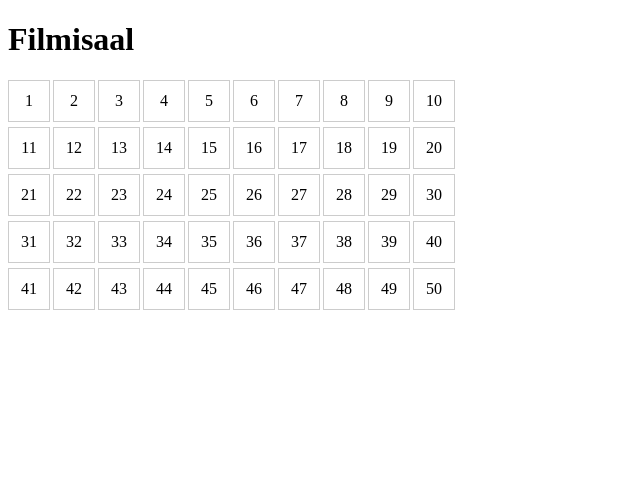
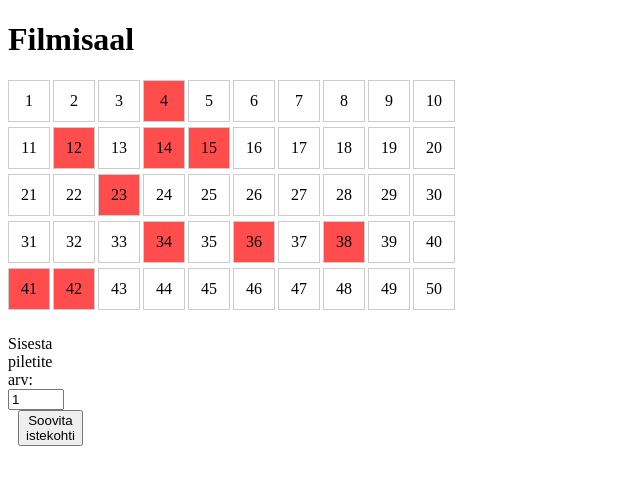
Before and after one commit to MattiasKimst/kinoKylastus, a Vue app in the folder frontend-kinokylastus/: page /filmisaal in a window 1280 px wide. Shown: the top 484 px of the page, without its empty margins (0-640 px from the left). Built offline with nearby package versions, Linux system fonts and the light colour scheme.

Commit message:
hõivatud istekohtade genereerimine, vabade soovitamine

```diff
--- a/frontend-kinokylastus/src/components/FilmisaalKomponent.vue
+++ b/frontend-kinokylastus/src/components/FilmisaalKomponent.vue
@@ -1,7 +1,12 @@
--<template>
+<template>
   <div class="filmisaal">
-    <div v-for="seat in seats" :key="seat.id" class="seat" :class="{ selected: seat.selected }" @click="toggleSeat(seat.id)">
+    <div v-for="seat in istekohad" :key="seat.id" class="istekoht" :class="{ selected: seat.selected, reserved: seat.reserved }" >
       {{ seat.number }}
+    </div>
+    <div class="broneerimine">
+      <label for="piletiteArv">Sisesta piletite arv:</label>
+      <input type="number" id="piletiteArv" v-model="piletiteArv" min="1" max="10">
+      <button @click="soovitaIstekohti">Soovita istekohti</button>
     </div>
   </div>
 </template>
@@ -10,27 +15,75 @@
 export default {
   data() {
     return {
-      seats: []
+      istekohad: [],//selles massiivis hoiame istekohti
+      piletiteArv: 1
     };
   },
   mounted() {
-    this.createSeats();
+    this.looIsteKohad();
+    this.märgiIstekohadVõetuks(); // märgib juba broneeritud istekohad
   },
   methods: {
-    createSeats() {
-      for (let i = 1; i <= 50; i++) {
-        this.seats.push({
-          id: i,
-          number: i,
-          selected: false
+    looIsteKohad() {
+      var num=1;
+      for (let i = 1; i <= 5; i++) {
+        for (let j = 1; j <=10 ; j++) {
+        this.istekohad.push({
+          id: num,
+          number: num++,
+          row: i,
+          selected: false,
+          reserved: false
         });
+      }}
+    },
+    märgiIstekohadVõetuks() {
+      // genereerime juhuslikult broneeritud istekohad
+      const reserveeritudIstekohtad = new Set();
+      while (reserveeritudIstekohtad.size < 10) {
+        const juhuslikInt = Math.floor(Math.random() * 50) + 1;
+        reserveeritudIstekohtad.add(juhuslikInt);
       }
+      // märgime valitud istekohad broneerituks
+      reserveeritudIstekohtad.forEach(id => {
+        const seat = this.istekohad.find(seat => seat.id === id);
+        seat.reserved = true;
+      });
     },
-    toggleSeat(seatId) {
-      const seat = this.seats.find(seat => seat.id === seatId);
-      seat.selected = !seat.selected;
+
+    soovitaIstekohti() {
+
+      const soovitatudIstekohad = [];
+      const algusindex = 25; // keskelt alustamine
+      let vasakIndeks = algusindex;
+      let paremIndeks = algusindex;
+
+      while (soovitatudIstekohad.length < this.piletiteArv) {
+        // Kontrollime, kas saame vasakul ja paremal poolel rohkem istekohti
+        const vasakKoht = this.istekohad.find(seat => seat.id === vasakIndeks);
+        const paremKoht = this.istekohad.find(seat => seat.id === paremIndeks);
+
+        if (vasakKoht && !vasakKoht.reserved && !vasakKoht.selected) {
+          soovitatudIstekohad.push(vasakKoht.id);
+        }
+
+        if (paremKoht && !paremKoht.reserved && !paremKoht.selected) {
+          soovitatudIstekohad.push(paremKoht.id);
+        }
+        // Liigume järgmisele istekohale
+        vasakIndeks--;
+        paremIndeks++;
+      }
+
+      // Kuva soovitatud istekohad rohelisena
+      soovitatudIstekohad.forEach(id => {
+        const seat = this.istekohad.find(seat => seat.id === id);
+        seat.selected = true;
+      });
     }
+
   }
+
 };
 </script>
 
@@ -41,7 +94,7 @@ export default {
   gap: 5px;
 }
 
-.seat {
+.istekoht {
   width: 40px;
   height: 40px;
   border: 1px solid #ccc;
@@ -51,8 +104,20 @@ export default {
   cursor: pointer;
 }
 
-.seat.selected {
+.istekoht.selected {
   background-color: #009688;
   color: white;
 }
+
+.istekoht.reserved {
+  background-color: #ff4d4d;
+}
+
+.broneerimine {
+  margin-top: 20px;
+}
+
+.broneerimine button {
+  margin-left: 10px;
+}
 </style>
```
